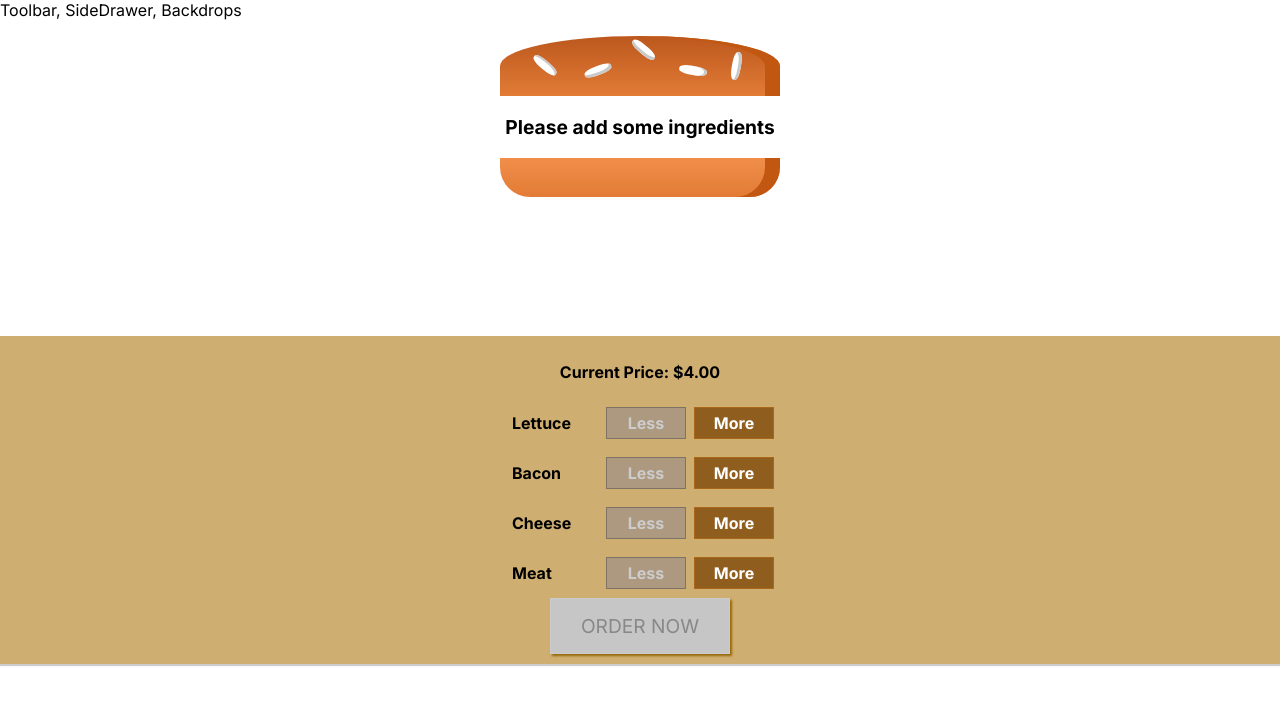
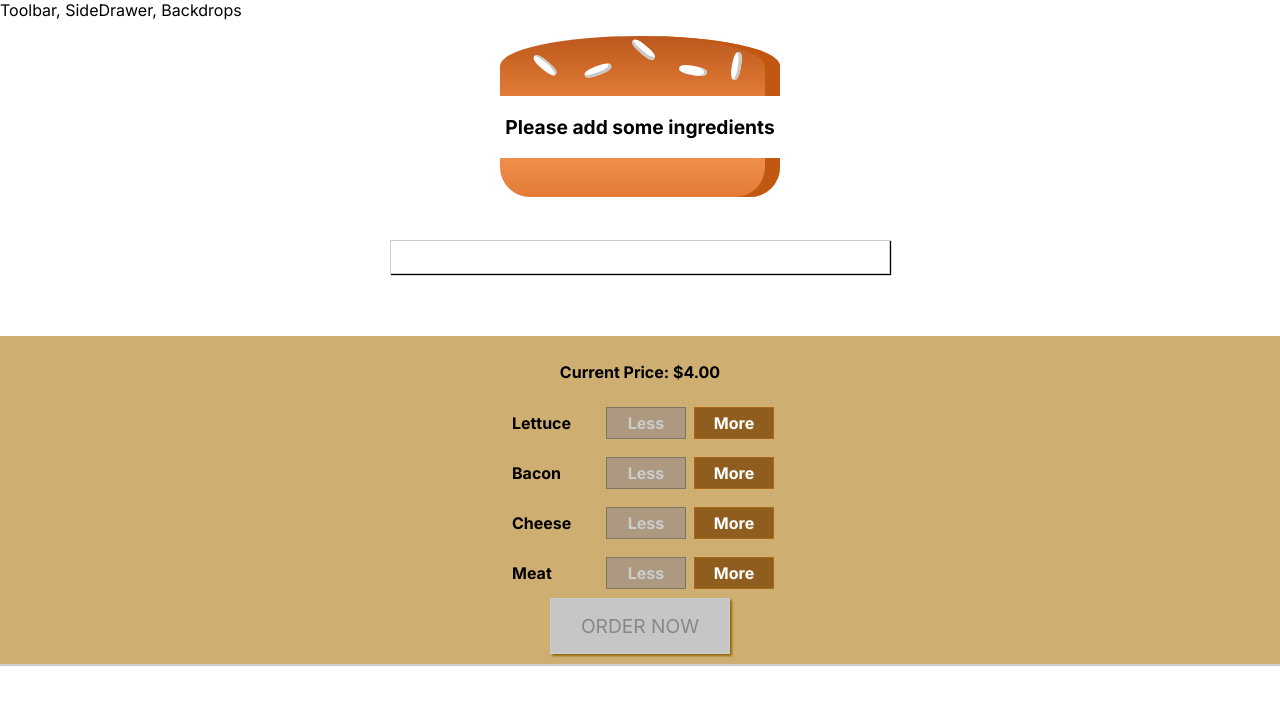
Before and after one commit to stevekutz/react_TCG_burger_1, a React (Create React App) app in the folder app/: page / in a window 1280 px wide. Shown: the top 704 px of the page. Built offline with nearby package versions, Linux system fonts and the light colour scheme.

Commit message:
added inital structure for modal

```diff
--- /dev/null
+++ b/app/src/components/UI/Modal/Modal.js
@@ -0,0 +1,13 @@
+import React from 'react';
+import classes from './modal.module.css';
+
+const modal = (props) => {
+
+    return (
+        <div className = {classes.Modal}>
+            {props.children}
+        </div>
+    )
+}
+
+export default modal;
--- /dev/null
+++ b/app/src/components/UI/Modal/modal.module.css
@@ -0,0 +1,20 @@
+.Modal {
+    position: fixed;
+    z-index: 500;
+    background-color: white;
+    width: 70%;
+    border: 1px solid #ccc;
+    box-shadow: 1px 1px 1px black;
+    padding: 16px;
+    left: 15%;
+    top: 30%;
+    box-sizing: border-box;
+    transition: all 0.3s ease-out;
+}
+
+@media (min-width: 600px) {
+    .Modal {
+        width: 500px;
+        left: calc(50% - 250px);
+    }
+}
--- a/app/src/containers/BurgerBuilder/BurgerBuilder.js
+++ b/app/src/containers/BurgerBuilder/BurgerBuilder.js
@@ -2,7 +2,7 @@
 import Aux from '../../hoc/Aux';
 import Burger from '../../components/Burger/Burger';
 import BuildControls from '../../components/Burger/BuildControls/BuildControls';
-
+import Modal from '../../components/UI/Modal/Modal';
 
 const INGREDIENT_PRICES = {
     lettuce: 0.5,
@@ -86,6 +86,7 @@
 
         return (
             <Aux>
+                <Modal />
                 <Burger ingredients = {this.state.ingredients}/>
                 <BuildControls
                     ingredientAdded = {this.handler_addIngredient}
```
Also changed, not shown: app/src/components/UI/Backdrop/Backdrop.js (added).
